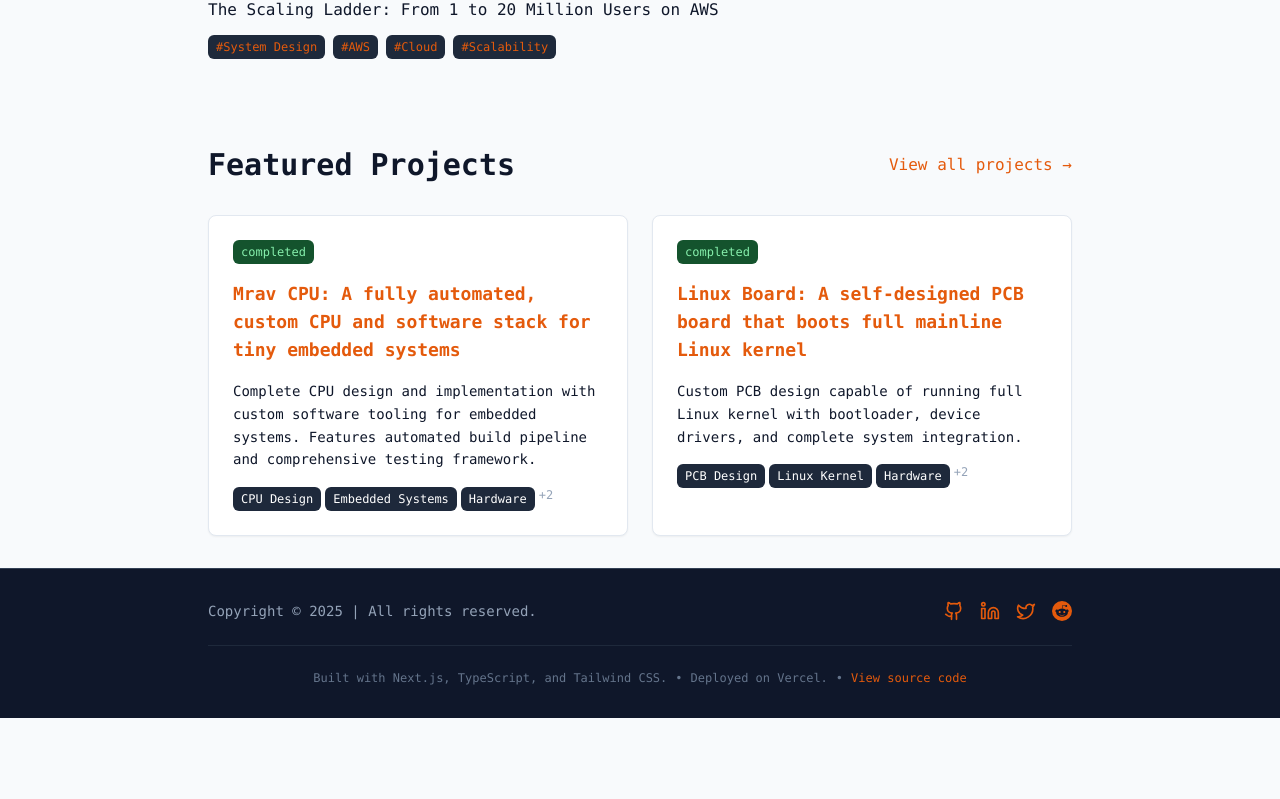
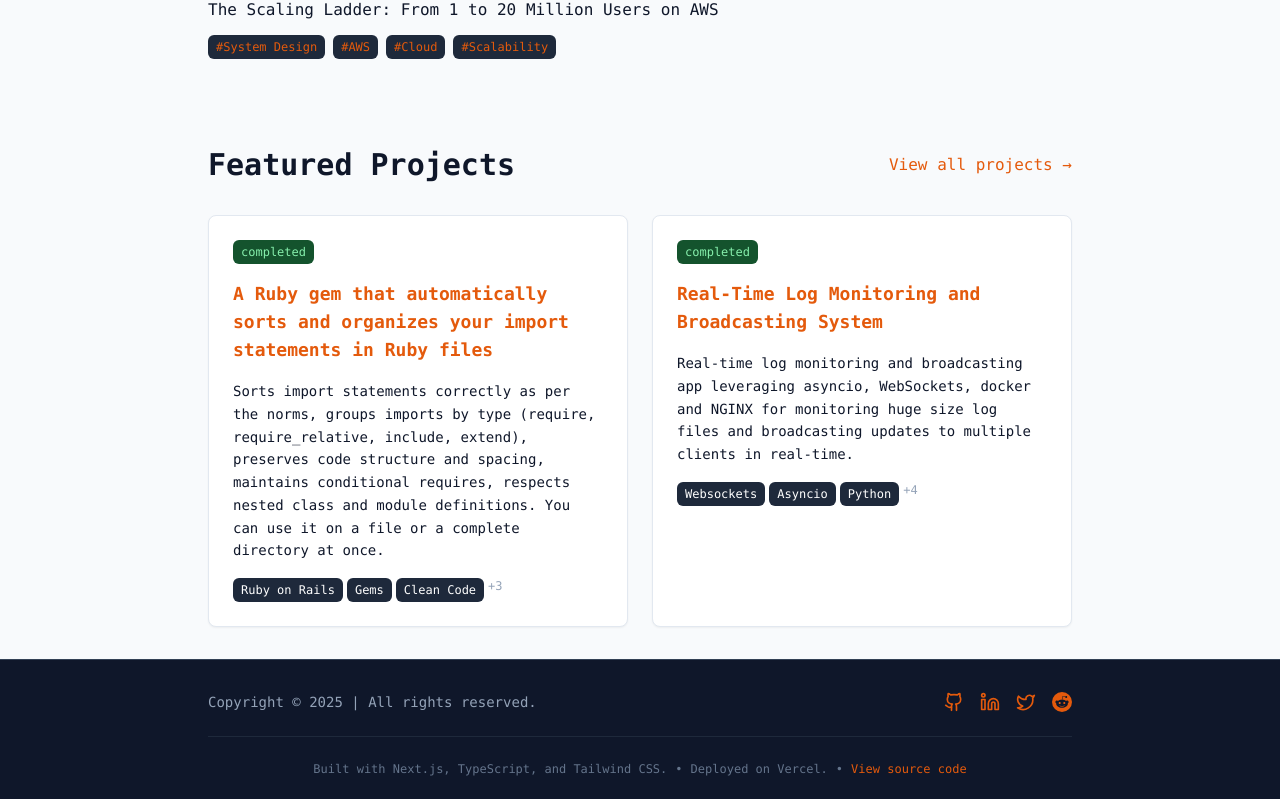
Before and after one commit to abhinvv1/blog, a Next.js app: page / in a window 1280 px wide. Shown: the part 534-1333 px from the top of the page. Before the commit the page ends 1252 px from the top, so only its background shows below. Built offline with nearby package versions, Linux system fonts and the light colour scheme.

Commit message:
update projects

```diff
--- a/content/projects/projects-data.ts
+++ b/content/projects/projects-data.ts
@@ -1,67 +1,163 @@
-import { Project } from '@/types';
+import { Project } from "@/types";
 
-// Sample projects data - replace with your actual projects
 export const projects: Project[] = [
   {
-    id: 'mrav-cpu',
-    title: 'Mrav CPU: A fully automated, custom CPU and software stack for tiny embedded systems',
-    description: 'Complete CPU design and implementation with custom software tooling for embedded systems. Features automated build pipeline and comprehensive testing framework.',
-    url: 'https://github.com/abhinvv1/mrav-cpu', // Replace with actual URL
-    github: 'https://github.com/abhinvv1/mrav-cpu', // Replace with actual URL
-    tags: ['CPU Design', 'Embedded Systems', 'Hardware', 'RISC-V', 'SystemVerilog'],
+    id: "isort",
+    title:
+      "A Ruby gem that automatically sorts and organizes your import statements in Ruby files",
+    description:
+      "Sorts import statements correctly as per the norms, groups imports by type (require, require_relative, include, extend), preserves code structure and spacing, maintains conditional requires, respects nested class and module definitions. You can use it on a file or a complete directory at once.",
+    url: "https://rubygems.org/gems/isort",
+    github: "https://github.com/abhinvv1/isort",
+    tags: [
+      "Ruby on Rails",
+      "Gems",
+      "Clean Code",
+      "Code Quality",
+      "Developer Tools",
+      "Ruby",
+    ],
     featured: true,
-    status: 'completed',
+    status: "completed",
   },
   {
-    id: 'linux-board',
-    title: 'Linux Board: A self-designed PCB board that boots full mainline Linux kernel',
-    description: 'Custom PCB design capable of running full Linux kernel with bootloader, device drivers, and complete system integration.',
-    url: 'https://github.com/abhinvv1/linux-board', // Replace with actual URL
-    github: 'https://github.com/abhinvv1/linux-board', // Replace with actual URL
-    tags: ['PCB Design', 'Linux Kernel', 'Hardware', 'Embedded Linux', 'Electronics'],
+    id: "log-monitor",
+    title: "Real-Time Log Monitoring and Broadcasting System",
+    description:
+      "Real-time log monitoring and broadcasting app leveraging asyncio, WebSockets, docker and NGINX for monitoring huge size log files and broadcasting updates to multiple clients in real-time.",
+    url: "https://github.com/pixelcaliber/Log-Monitor",
+    github: "https://github.com/pixelcaliber/Log-Monitor",
+    tags: [
+      "Websockets",
+      "Asyncio",
+      "Python",
+      "Docker",
+      "NGINX",
+      "Real-Time",
+      "Monitoring Tools",
+    ],
     featured: true,
-    status: 'completed',
+    status: "completed",
   },
   {
-    id: 'g2disk',
-    title: 'g2disk: Go monorepo for a framework to build Linux block devices in userspace',
-    description: 'Framework for creating Linux block devices in userspace using Go, providing a simple API for custom storage solutions.',
-    url: 'https://github.com/abhinvv1/g2disk', // Replace with actual URL
-    github: 'https://github.com/abhinvv1/g2disk', // Replace with actual URL
-    tags: ['Go', 'Linux', 'Block Devices', 'Storage', 'Systems Programming'],
-    featured: false,
-    status: 'completed',
+    id: "t3-ai",
+    title:
+      "Reinforcement learning leveraged Tic Tac Toe against an AI game powered by a Q-learning agent",
+    description:
+      "This project is a full-fledged web application built using Python Flask (backend) and a React/Next.js frontend. It allows users to play a game of Tic Tac Toe against an AI powered by a Q-learning agent. The application supports multiple users simultaneously by isolating each game session with unique session IDs and includes rate limiting to prevent abuse. It replays each game and apply bellman equation to readjust weights and improve from its gameplay through reinforcement learning. Q-learning agent: a type of reinforcement learning algorithm where an agent learns to take actions in an environment by maximizing a cumulative reward.",
+    url: "https://t3-ai.vercel.app/",
+    github: "https://github.com/pixelcaliber/q-learning",
+    tags: [
+      "Q-Learning",
+      "Python",
+      "Reinforcement Learning",
+      "AI",
+      "Machine Learning",
+      "Algorithms",
+      "Game Theory",
+    ],
+    featured: true,
+    status: "completed",
   },
   {
-    id: 'glua-kit',
-    title: 'glua-kit: Monorepo for automatically integrating mainline Lua into different applications via Bazel',
-    description: 'Build system integration for embedding Lua scripting into applications with automated tooling and comprehensive build support.',
-    url: 'https://github.com/abhinvv1/glua-kit', // Replace with actual URL
-    github: 'https://github.com/abhinvv1/glua-kit', // Replace with actual URL
-    tags: ['Lua', 'Bazel', 'Build Systems', 'Scripting', 'Integration'],
-    featured: false,
-    status: 'completed',
+    id: "hype",
+    title:
+      "hype is a minimalistic video calling web application built WebRTC, STURN and TURN servers.",
+    description:
+      "A minimalistic video calling web application built with WebRTC, STUN, and TURN servers for real-time communication. It enables peer-to-peer video calls directly in the browser without the need for plugins or downloads. The application uses a signaling server to establish connections and manage call sessions, ensuring low latency and high-quality video and audio transmission. Ideal for personal and professional use, hype provides a seamless and secure video calling experience with support for isolated rooms and multiple users.",
+    url: "https://hype-eta.vercel.app",
+    github: "https://github.com/abhinvv1/hype",
+    tags: [
+      "WebRTC",
+      "Video Calling",
+      "Real-Time Communication",
+      "JavaScript",
+      "STUN",
+      "TURN",
+      "Signaling Servers",
+    ],
+    featured: true,
+    status: "completed",
   },
   {
-    id: 'blog-website',
-    title: 'Personal Blog & Portfolio Website',
-    description: 'Modern, responsive blog website built with Next.js, TypeScript, and Tailwind CSS. Features MDX content, search functionality, and clean design.',
-    url: 'https://yourdomain.com', // Replace with actual URL
-    github: 'https://github.com/abhinvv1/blog-website', // Replace with actual URL
-    tags: ['Next.js', 'TypeScript', 'Tailwind CSS', 'MDX', 'Web Development'],
+    id: "blog-website",
+    title: "Personal Blog & Portfolio Website",
+    description:
+      "Modern, responsive blog website built with Next.js, TypeScript, and Tailwind CSS. Features MDX content, search functionality, and clean design.",
+    url: "https://pixelcaliber.vercel.app",
+    github: "https://github.com/abhinvv1/blog",
+    tags: ["Next.js", "TypeScript", "Tailwind CSS", "MDX", "Web Development"],
     featured: false,
-    status: 'in-progress',
+    status: "completed",
   },
   {
-    id: 'ai-code-assistant',
-    title: 'AI-Powered Code Assistant',
-    description: 'Intelligent coding assistant that helps with code completion, debugging, and optimization using machine learning algorithms.',
-    github: 'https://github.com/abhinvv1/ai-code-assistant', // Replace with actual URL
-    tags: ['AI/ML', 'Python', 'NLP', 'Code Analysis', 'Developer Tools'],
+    id: "reddit-code",
+    title:
+      "Reddit-Code is a VS Code extension that brings the power of Reddit directly into your IDE. Stay up-to-date with your favorite subreddits without leaving your code editor.",
+    description:
+      "A VS Code extension that integrates Reddit into the development environment, allowing users to browse and interact with their favorite subreddits without leaving the editor. The extension features a sidebar for subreddit feeds, post previews, and the ability to upvote or downvote posts directly from the IDE.",
+    url: "https://github.com/pixelcaliber/Reddit-Code/commits/first-release",
+    github: "https://github.com/abhinvv1/reddit-code",
+    tags: ["VS Code", "Reddit", "Extension", "JavaScript", "Web Development"],
     featured: false,
-    status: 'planned',
+    status: "completed",
+  },
+  {
+    id: "sentinel",
+    title:
+      "Sentinel: A Highly Scalable and Powerful Chat Application facilitating messaging between individuals for seamless communication.",
+    description:
+      "A chat application that provides a seamless messaging experience between individuals. It is designed to be highly scalable and powerful, capable of handling a large number of users and messages. The application features real-time messaging, user authentication, and a clean user interface.",
+    url: "https://github.com/pixelcaliber/Sentinel",
+    github: "https://github.com/pixelcaliber/Sentinel",
+    tags: [
+      "Chat Application",
+      "Messaging",
+      "Real-Time Communication",
+      "JavaScript",
+      "Web Development",
+      "Websockets",
+      "NGINX",
+      "Docker",
+      "Python",
+      "Crons",
+      "Worker",
+    ],
+    featured: false,
+    status: "completed",
+  },
+  {
+    id: "proofread",
+    title:
+      "A spell checker using Tries and Optical Character Recognition (OCR)",
+    description:
+      "Data structure project to detect spelling errors using Optical Character Recognition technique, extracting texts from images and then finding spelling errors.",
+    url: "https://github.com/pixelcaliber/ProofRead",
+    github: "https://github.com/pixelcaliber/ProofRead",
+    tags: ["Tries", "OCR", "node.js", "Data Structures", "Algorithms"],
+    featured: false,
+    status: "completed",
+  },
+  {
+    id: "airgo",
+    title: "Flight Reservation System based on node express & mongoDB",
+    description:
+      "A flight reservation system that allows users to search for flights, book tickets, and manage their reservations. The system is built using Node.js, Express, and MongoDB, providing a robust and scalable backend for handling user requests and data storage. Generates tickets as pdf document",
+    url: "https://airgoworld.onrender.com",
+    github: "https://github.com/pixelcaliber/AirGo",
+    tags: ["Node.js", "Express", "MongoDB", "Web Development", "REST API", "PDF"],
+    featured: false,
+    status: "completed",
+  },
+  {
+    id: "kepler",
+    title: "Ruby on Rails CRUD application to create and share microposts",
+    description:
+      "A simple Ruby on Rails CRUD application that allows users to create, read, update, and delete microposts. Users can share their thoughts and ideas in short posts, similar to Twitter. The application features user authentication, responsive design, and a clean user interface.",
+    url: "https://github.com/abhinvv1/kepler",
+    github: "https://github.com/abhinvv1/kepler",
+    tags: ["Ruby on Rails", "CRUD", "MySQL", "Ruby", "Web Development"],
+    featured: false,
+    status: "planned",
   },
 ];
-
-// You can add more projects here or modify existing ones
-// Each project should follow the Project interface defined in types/index.ts
```
